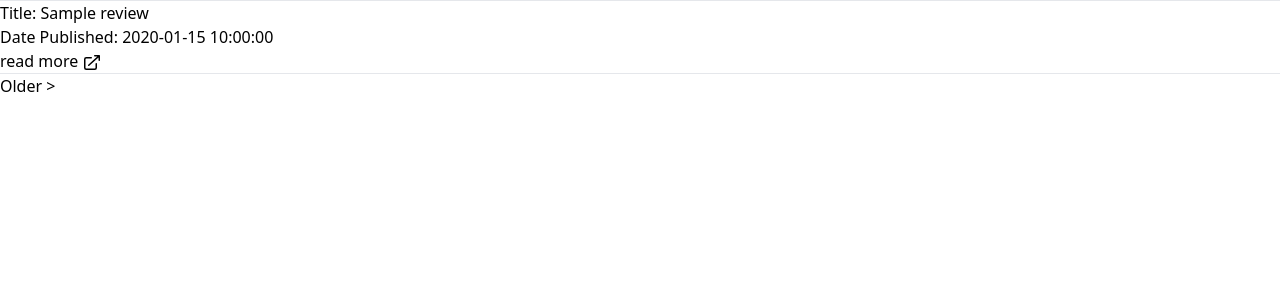
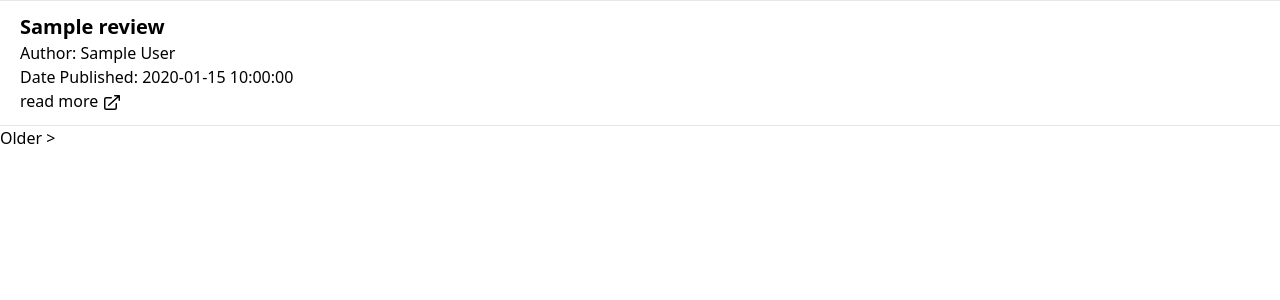
Before and after one commit to rryantran/tritone, a Flask app: template app/templates/reviews.html in a window 1280 px wide. Shown: the part 80-380 px from the top of the page. Run offline with Flask 3, Linux system fonts and the light colour scheme; tables that the repository leaves empty hold one stand-in row (values such as "Sample post"); the template is opened without the code that fills it: values that come from a table or form of the project are taken from there, most other values are stand-ins (such as "Sample title", 1, 10 or a date in 2020).

Commit message:
style articles/reviews

```diff
--- a/app/static/css/output.css
+++ b/app/static/css/output.css
@@ -554,6 +554,10 @@ video {
   height: 1.25rem;
 }
 
+.h-auto {
+  height: auto;
+}
+
 .w-5 {
   width: 1.25rem;
 }
@@ -564,6 +568,25 @@ video {
 
 .min-w-navlink {
   min-width: 15rem;
+}
+
+.min-w-min {
+  min-width: -moz-min-content;
+  min-width: min-content;
+}
+
+.max-w-md {
+  max-width: 28rem;
+}
+
+.max-w-min {
+  max-width: -moz-min-content;
+  max-width: min-content;
+}
+
+.max-w-max {
+  max-width: -moz-max-content;
+  max-width: max-content;
 }
 
 .items-end {
@@ -578,13 +601,46 @@ video {
   justify-content: space-evenly;
 }
 
+.border-0 {
+  border-width: 0px;
+}
+
+.border-2 {
+  border-width: 2px;
+}
+
+.border-red-600 {
+  --tw-border-opacity: 1;
+  border-color: rgb(220 38 38 / var(--tw-border-opacity));
+}
+
 .p-5 {
   padding: 1.25rem;
+}
+
+.px-5 {
+  padding-left: 1.25rem;
+  padding-right: 1.25rem;
+}
+
+.py-2 {
+  padding-top: 0.5rem;
+  padding-bottom: 0.5rem;
+}
+
+.py-3 {
+  padding-top: 0.75rem;
+  padding-bottom: 0.75rem;
 }
 
 .text-4xl {
   font-size: 2.25rem;
   line-height: 2.5rem;
+}
+
+.text-xl {
+  font-size: 1.25rem;
+  line-height: 1.75rem;
 }
 
 .font-extrabold {
@@ -595,6 +651,14 @@ video {
   font-weight: 500;
 }
 
+.font-bold {
+  font-weight: 700;
+}
+
+.font-semibold {
+  font-weight: 600;
+}
+
 .hover\:text-blue-500:hover {
   --tw-text-opacity: 1;
   color: rgb(59 130 246 / var(--tw-text-opacity));
--- a/app/templates/reviews.html
+++ b/app/templates/reviews.html
@@ -2,8 +2,12 @@
 
 {% block content %}
 {% for review in reviews %}
-  <p>Title: {{ review.title }}</p>
+  <article class="px-5 py-3">
+    <h1 class="text-xl font-semibold">{{ review.title }}</h1>
+    <p>Author: {{ review.author }}</p>
+
     <p>Date Published: {{ review.pubdate }}</p>
+
     <div class="hover:text-blue-500">
       <a href="{{ review.link }}">read more</a>
       <svg
@@ -24,6 +28,8 @@
         />
       </svg>
     </div>
+  </article>
+
   <hr />
 {% endfor %}
 
```
Also changed, not shown: app/templates/news.html (+7 -1 lines). Lines whose indentation alone changed are shown as unchanged.
